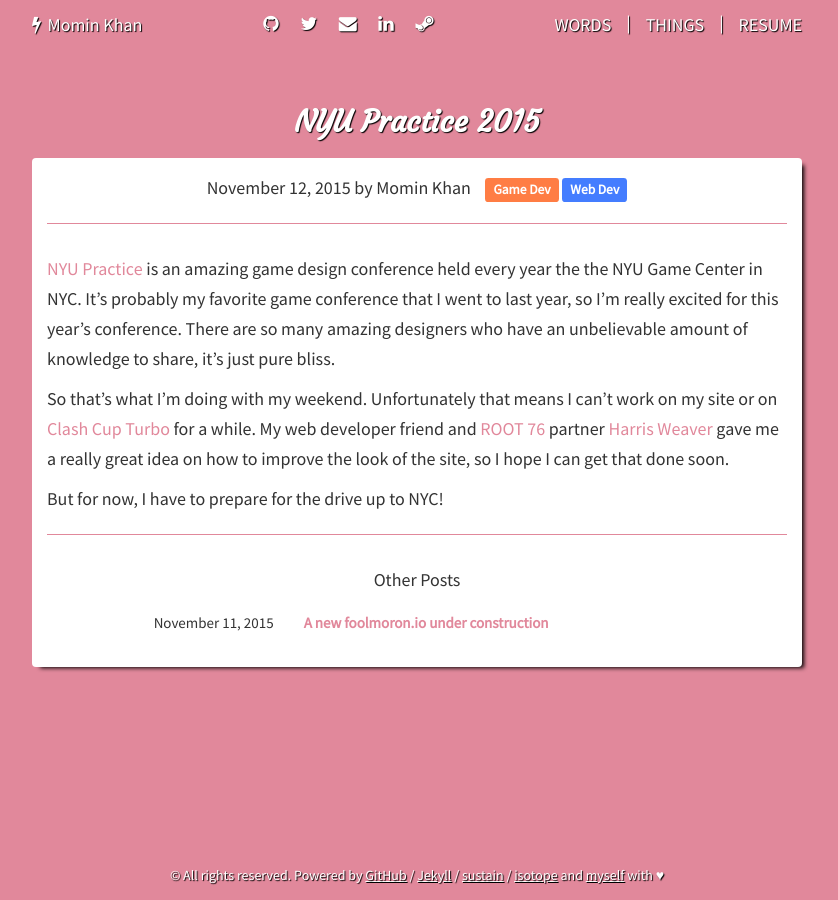
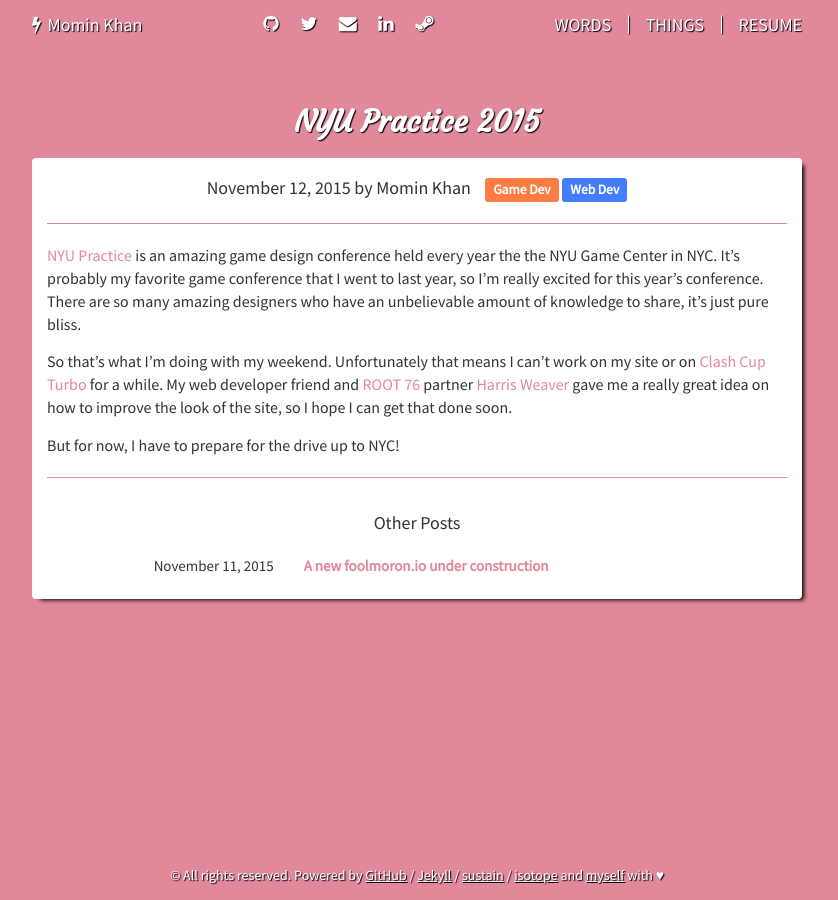
Before and after one commit to foolmoron/foolmoron.github.io, a Jekyll site: the page built from _posts/2015-11-12-practice-2015.md, in a window 1280 px wide. Shown: the whole page, without its empty margins (223-1061 px from the left). Built offline with Jekyll 4.4.1, drawn with Linux system fonts in a browser that asks for light colours; nearby versions of some CDN libraries; Markdown is read by kramdown in place of the engine named in the settings.

Commit message:
Better post content formatting

```diff
--- a/_layouts/post.html
+++ b/_layouts/post.html
@@ -18,7 +18,7 @@ layout: layout
         {% endfor %}
       </h5>
       <hr>
-      <h4>
+      <div class="content">
         {{ content }}
         {% if site.related_posts %}
           <hr>
@@ -34,7 +34,7 @@ layout: layout
            {% endfor %}
           </div>
         {% endif %}
-      </h4>
+      </div>
     </div>
   </div>
 </div>
--- a/_layouts/project.html
+++ b/_layouts/project.html
@@ -15,9 +15,9 @@ layout: layout
         Related posts: <span class="label tag-{{ page.title | replace:' ','_' }}"><a href="{{ site.baseurl }}words#{{ page.title }}">{{ page.title }}</a></span>
       </h5>
       <hr>
-      <h4>
+      <div class="content">
         {{ content }}
-      </h4>
+      </div>
     </div>
   </div>
 </div>
--- a/static/css/main.css
+++ b/static/css/main.css
@@ -130,6 +130,13 @@ hr {
 }
 .panel a:hover {
   color: #fb972d;
+}
+
+.content {
+  font-size: 16px;
+}
+.content p {
+  margin: 15px 0px;
 }
 
 .container {
```
